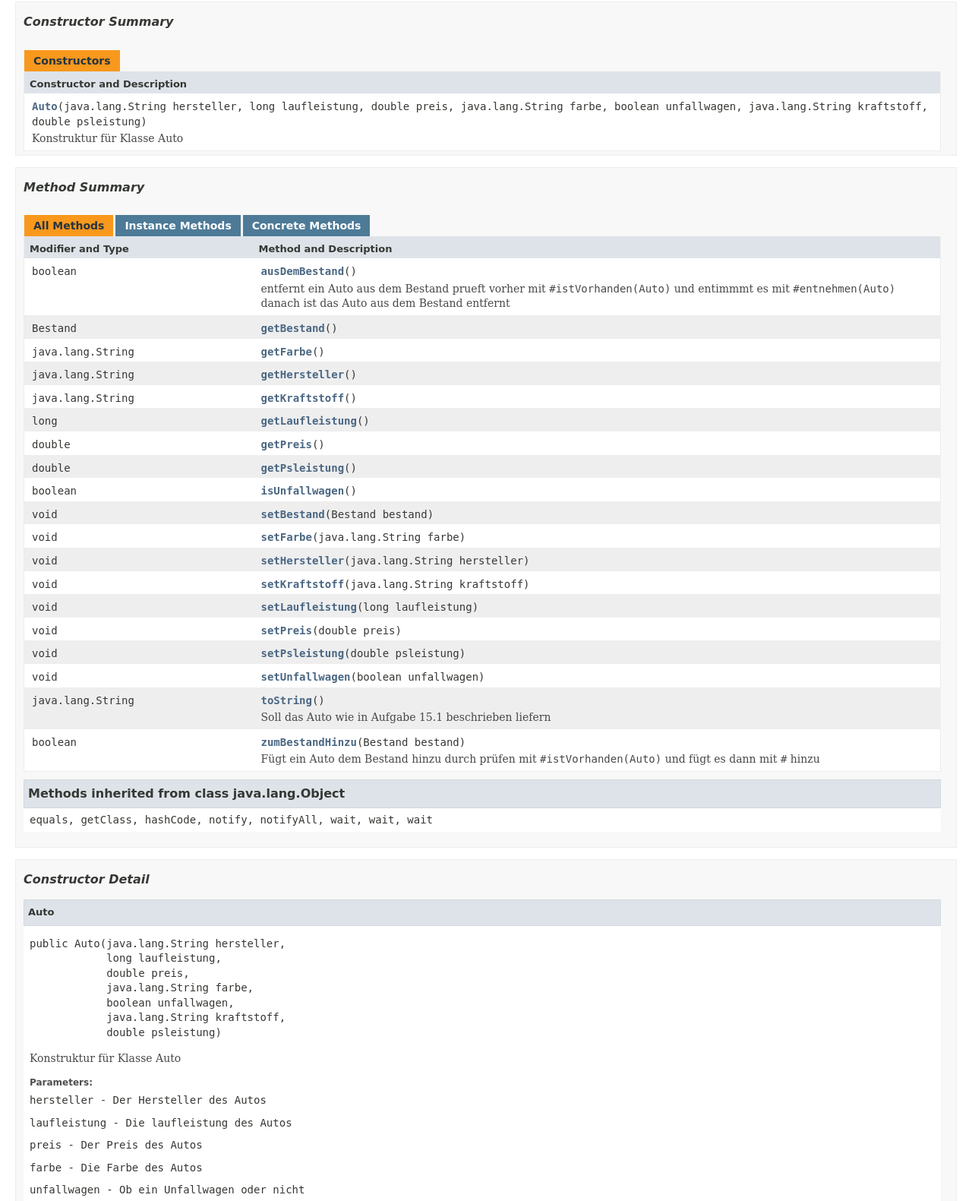
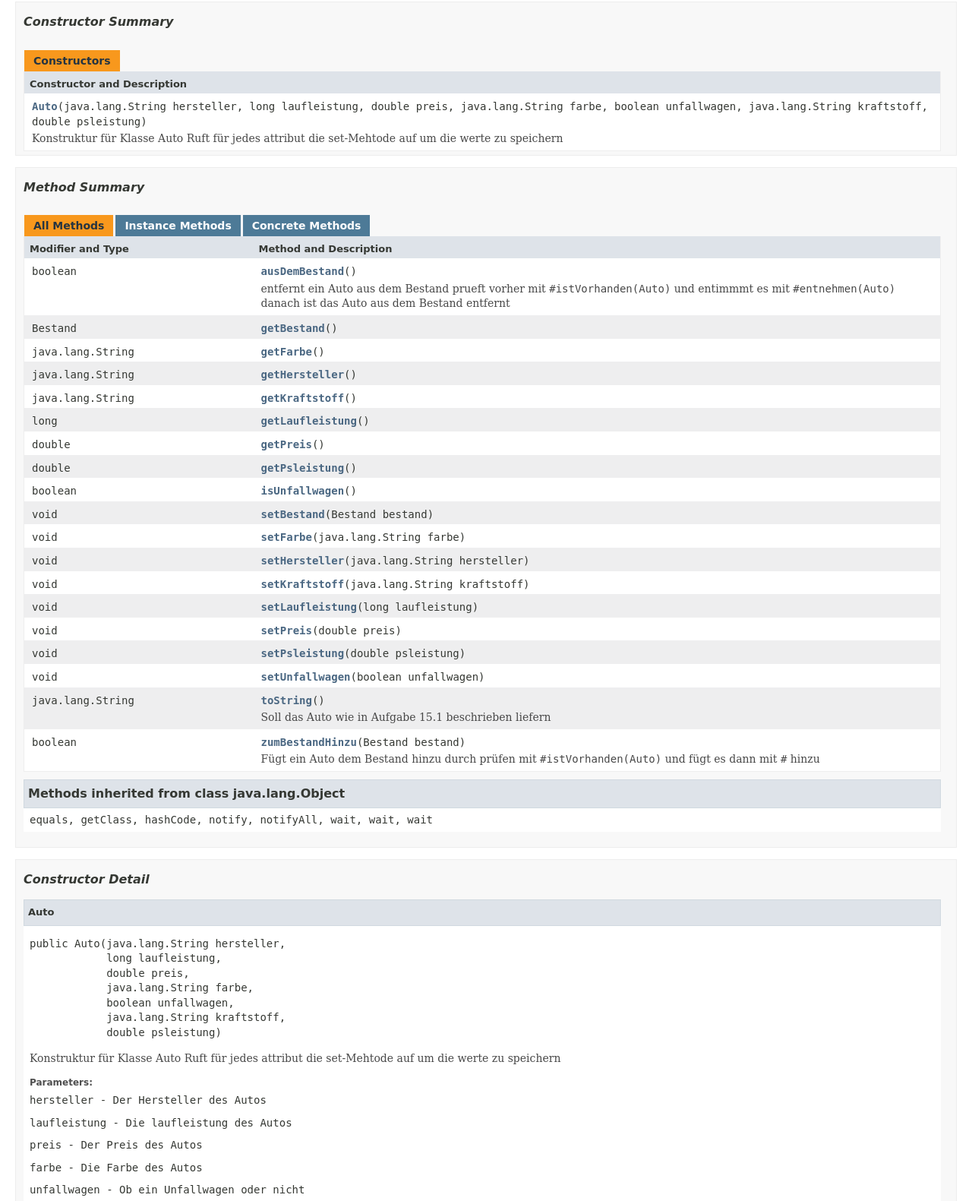
Before and after one commit to gitter-badger/Semester2HL, a plain HTML site: page Aufgabe17.1/doc/Auto.html in a window 1280 px wide. Shown: the part 360-1941 px from the top of the page at 76% size. Drawn offline with Linux system fonts and the light colour scheme; a web font is replaced by a local one.

Commit message:
Javadoc update Aufgabe17.1

```diff
--- a/Aufgabe17.1/doc/Auto.html
+++ b/Aufgabe17.1/doc/Auto.html
@@ -2,7 +2,7 @@
 <!-- NewPage -->
 <html lang="de">
 <head>
-<!-- Generated by javadoc (1.8.0_20) on Thu Feb 19 18:55:52 CET 2015 -->
+<!-- Generated by javadoc (1.8.0_20) on Thu Feb 19 18:58:52 CET 2015 -->
 <title>Auto</title>
 <meta name="date" content="2015-02-19">
 <link rel="stylesheet" type="text/css" href="stylesheet.css" title="Style">
@@ -139,7 +139,8 @@ extends java.lang.Object</pre>
     boolean&nbsp;unfallwagen,
     java.lang.String&nbsp;kraftstoff,
     double&nbsp;psleistung)</code>
-<div class="block">Konstruktur für Klasse Auto</div>
+<div class="block">Konstruktur für Klasse Auto
+ Ruft für jedes attribut die set-Mehtode auf um die werte zu speichern</div>
 </td>
 </tr>
 </table>
@@ -279,7 +280,8 @@ extends java.lang.Object</pre>
             boolean&nbsp;unfallwagen,
             java.lang.String&nbsp;kraftstoff,
             double&nbsp;psleistung)</pre>
-<div class="block">Konstruktur für Klasse Auto</div>
+<div class="block">Konstruktur für Klasse Auto
+ Ruft für jedes attribut die set-Mehtode auf um die werte zu speichern</div>
 <dl>
 <dt><span class="paramLabel">Parameters:</span></dt>
 <dd><code>hersteller</code> - Der Hersteller des Autos</dd>
```
Also changed, not shown: Aufgabe17.1/doc/allclasses-frame.html (+1 -1 lines), Aufgabe17.1/doc/allclasses-noframe.html (+1 -1 lines), Aufgabe17.1/doc/class-use/Auto.html (+1 -1 lines), Aufgabe17.1/doc/constant-values.html (+1 -1 lines), Aufgabe17.1/doc/deprecated-list.html (+1 -1 lines), Aufgabe17.1/doc/help-doc.html (+1 -1 lines), Aufgabe17.1/doc/index-files/index-1.html (+3 -2 lines), Aufgabe17.1/doc/index-files/index-2.html (+1 -1 lines), Aufgabe17.1/doc/index-files/index-3.html (+1 -1 lines), Aufgabe17.1/doc/index-files/index-4.html (+1 -1 lines), Aufgabe17.1/doc/index-files/index-5.html (+1 -1 lines), Aufgabe17.1/doc/index-files/index-6.html (+1 -1 lines), Aufgabe17.1/doc/index.html (+1 -1 lines), Aufgabe17.1/doc/overview-tree.html (+1 -1 lines), 4 more files, 1 other file.
